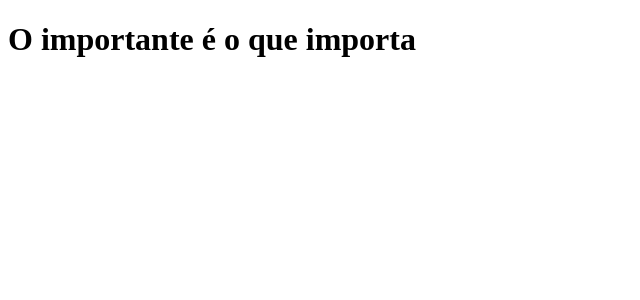
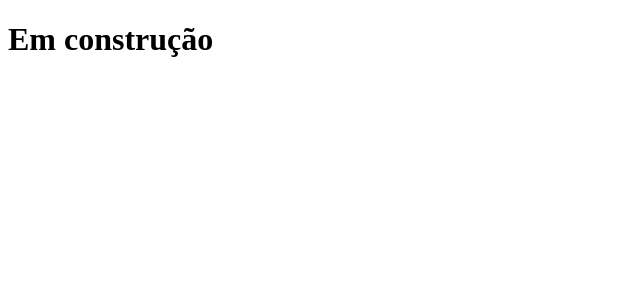
Before and after one commit to AlexSzefezuk/clone-tabnews, a Next.js app: page / in a window 1280 px wide. Shown: the top 300 px of the page, without its empty margins (0-640 px from the left). Built offline with nearby package versions, Linux system fonts and the light colour scheme.

Commit message:
change home page phrase

```diff
--- a/pages/index.js
+++ b/pages/index.js
@@ -1,5 +1,5 @@
 function Home() {
-  return <h1>O importante é o que importa</h1>;
+  return <h1>Em construção</h1>;
 }
 
 export default Home;
```
